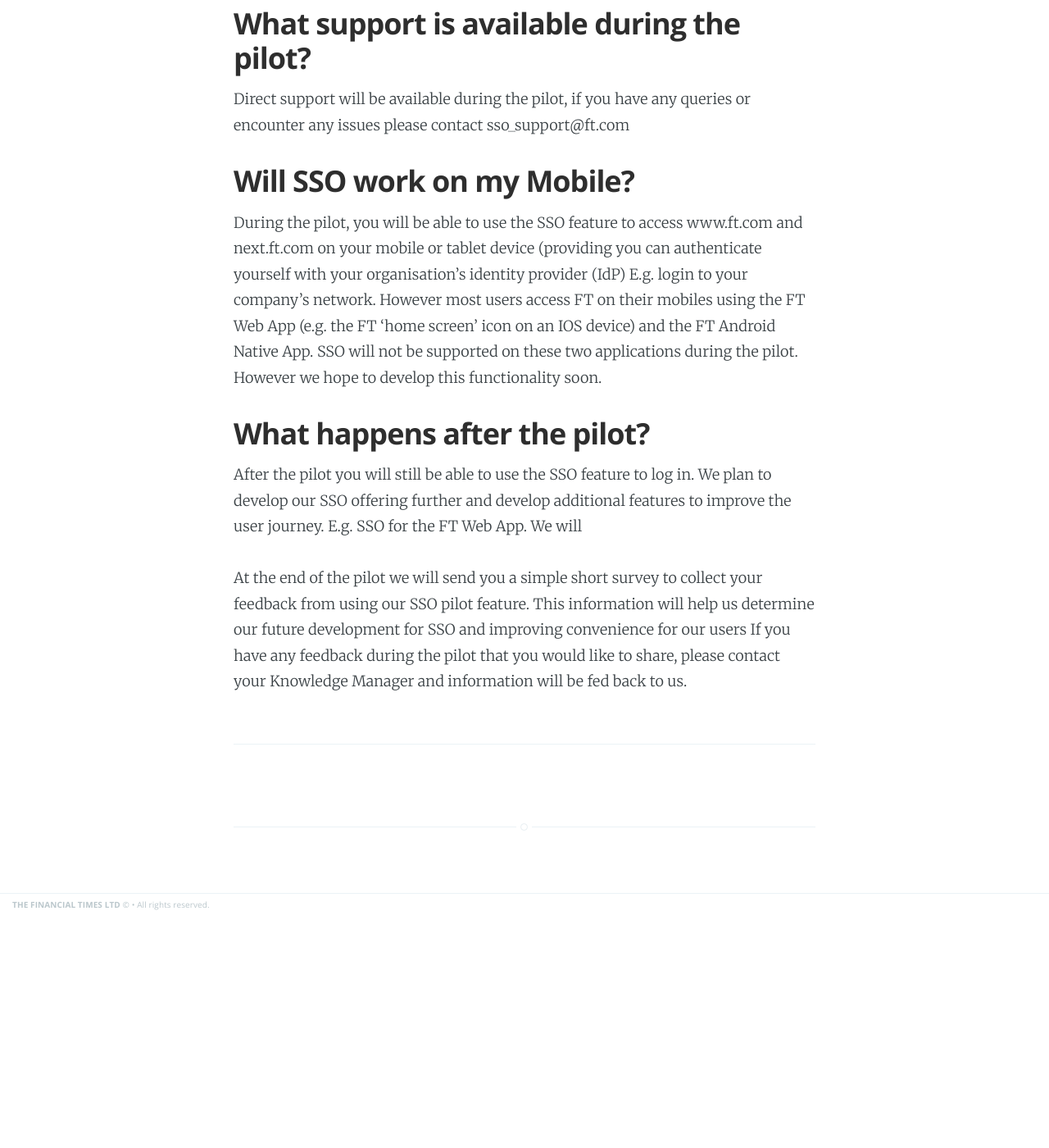
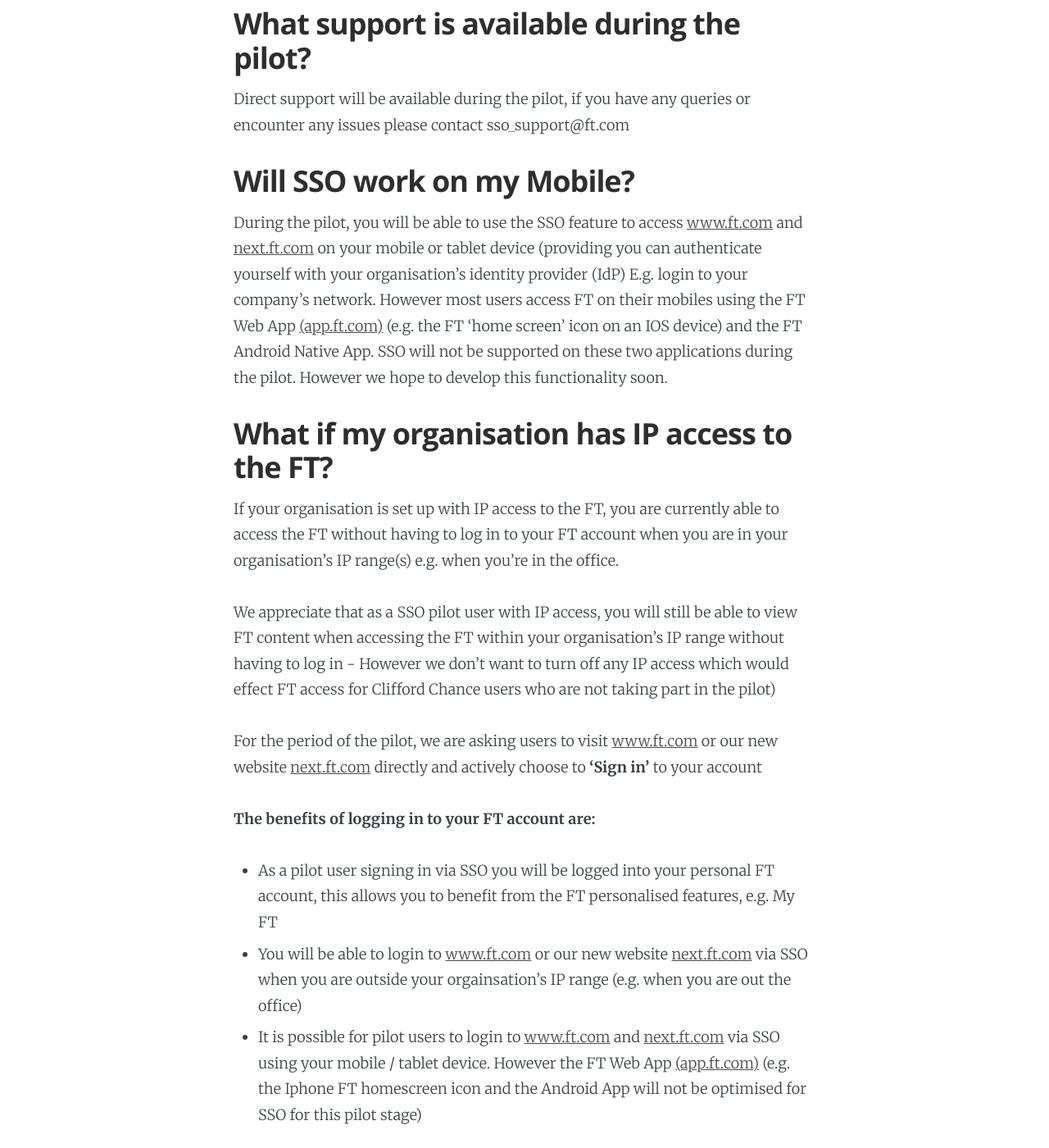
Before and after one commit to Financial-Times/sso-support, a Jekyll site: the page built from _posts/2016-07-19-user-guide-p2p-idp.md, in a window 1280 px wide and 1400 px high, scrolled down 3205 px. Shown: the whole window at 82% size. Built offline with Jekyll 4.4.1, drawn with Linux system fonts in a browser that asks for light colours; before the commit the page ends 4322 px from its top, so only the background shows below that; some of the changed text lies outside the part shown.

Commit message:
Update 2016-07-19-user-guide-p2p-idp.md

```diff
--- a/_posts/2016-07-19-user-guide-p2p-idp.md
+++ b/_posts/2016-07-19-user-guide-p2p-idp.md
@@ -43,8 +43,8 @@
 _It is our intention to develop this page so the password field will not be visible for SSO users going forward._
 
 # Notes
-* The new FT Single Sign On feature is currently only available on  www.ft.com or our new website next.ft.com
-* During the pilot, you will need to be able to authenticate yourself with your organisation’s identity provider (IdP) E.g. login to your company’s network, to access www.ft.com and next.ft.com
+* The new FT Single Sign On feature is currently only available on  [www.ft.com](http://www.ft.com) or our new website [next.ft.com](https://next.ft.com)
+* During the pilot, you will need to be able to authenticate yourself with your organisation’s identity provider (IdP) E.g. login to your company’s network, to access [www.ft.com](http://www.ft.com) and [next.ft.com](https://next.ft.com)
 * You will still be able to log in to the Web App (e.g. via your mobile or tablet) or via the Android App by using your existing FT Username and Password
 * We plan to add our SSO feature to the Web App and Android App soon to develop our mobile SSO access, along with additional features to improve the user experience of our FT Single sign on functionality.
 
@@ -63,8 +63,21 @@
 Direct support will be available during the pilot, if you have any queries or encounter any issues please contact sso_support@ft.com
 
 ## Will SSO work on my Mobile?
-During the pilot, you will be able to use the SSO feature to access www.ft.com and next.ft.com on your mobile or tablet device (providing you can authenticate yourself with your organisation’s identity provider (IdP) E.g. login to your company’s network.
-However most users access FT on their mobiles using the FT Web App (e.g. the FT ‘home screen’ icon on an IOS device) and the FT Android Native App. SSO will not be supported on these two applications during the pilot. However we hope to develop this functionality soon.
+During the pilot, you will be able to use the SSO feature to access [www.ft.com](http://www.ft.com) and [next.ft.com](https://next.ft.com) on your mobile or tablet device (providing you can authenticate yourself with your organisation’s identity provider (IdP) E.g. login to your company’s network.
+However most users access FT on their mobiles using the FT Web App [(app.ft.com)](http://app.ft.com) (e.g. the FT ‘home screen’ icon on an IOS device) and the FT Android Native App. SSO will not be supported on these two applications during the pilot. However we hope to develop this functionality soon.
+
+## What if my organisation has IP access to the FT?
+If your organisation is set up with IP access to the FT, you are currently able to access the FT without having to log in to your FT account when you are in your organisation's IP range(s) e.g. when you're in the office.
+
+We appreciate that as a SSO pilot user with IP access, you will still be able to view FT content when accessing the FT within your organisation's IP range without having to log in - However we don't want to turn off any IP access which would effect FT access for Clifford Chance users who are not taking part in the pilot)
+
+For the period of the pilot, we are asking users to visit [www.ft.com](http://www.ft.com) or our new website [next.ft.com](https://next.ft.com) directly and actively choose to **'Sign in'** to your account
+
+**The benefits of logging in to your FT account are:**
+
+- As a pilot user signing in via SSO you will be logged into your personal FT account, this allows you to benefit from the FT personalised features, e.g. My FT
+- You will be able to login to [www.ft.com](http://www.ft.com) or our new website [next.ft.com](https://next.ft.com) via SSO when you are outside your orgainsation's IP range (e.g. when you are out the office)
+- It is possible for pilot users to login to [www.ft.com](http://www.ft.com) and [next.ft.com](https://next.ft.com) via SSO using your mobile / tablet device. However the FT Web App [(app.ft.com)](http://app.ft.com) (e.g. the Iphone FT homescreen icon and the Android App will not be optimised for SSO for this pilot stage)
 
 ## What happens after the pilot?
 After the pilot you will still be able to use the SSO feature to log in. We plan to develop our SSO offering further and develop additional features to improve the user journey. E.g. SSO for the FT Web App. We will
```
